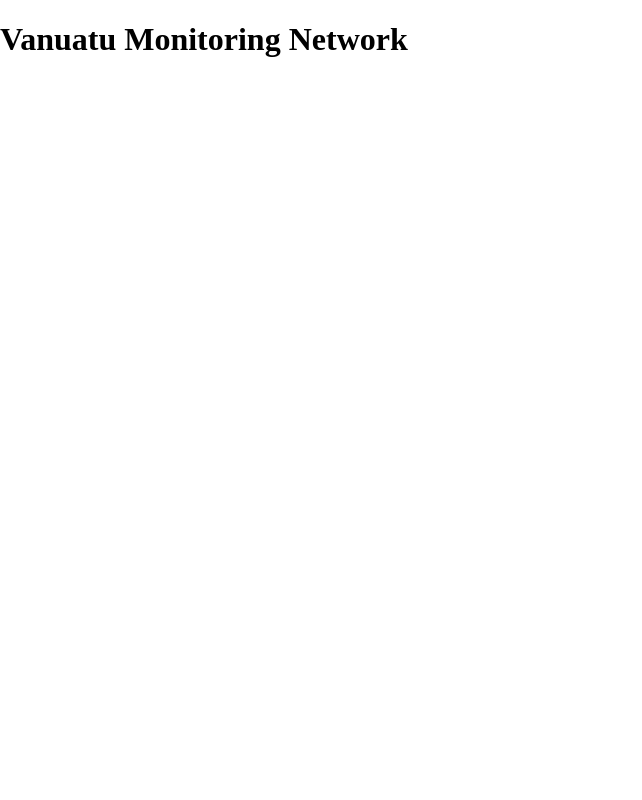
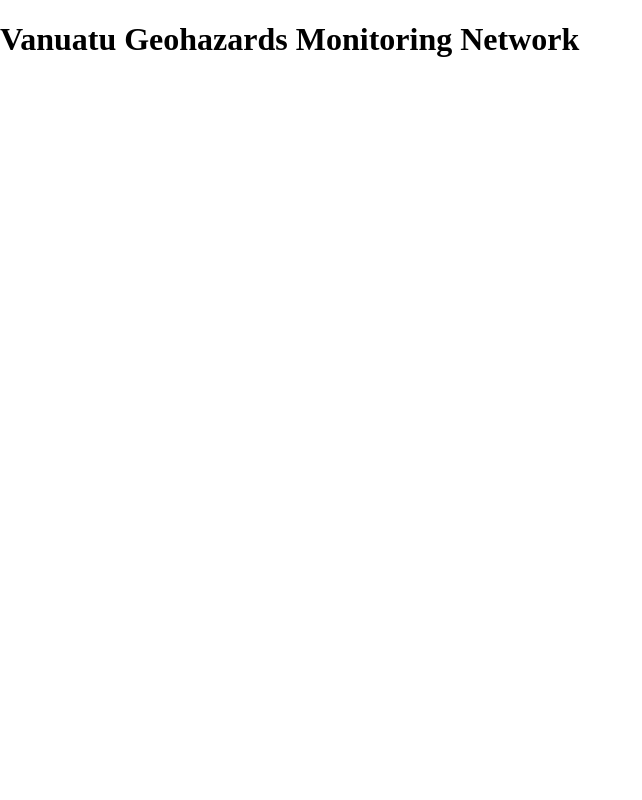
Before and after one commit to rvatu/Vanuatu_Seismic_Stations, a plain HTML site: page index.html in a window 1280 px wide. Shown: the top 800 px of the page, without its empty margins (0-642 px from the left). Drawn offline with Linux system fonts and the light colour scheme.

Commit message:
Update index.html

```diff
--- a/index.html
+++ b/index.html
@@ -19,7 +19,7 @@
         <title></title>
     </head>
     <body>
-        <h1>Vanuatu Monitoring Network</h1>
+        <h1>Vanuatu Geohazards Monitoring Network</h1>
         <div id="map">
         </div>
         <h1>Megacorp Iframe</h1>
```
